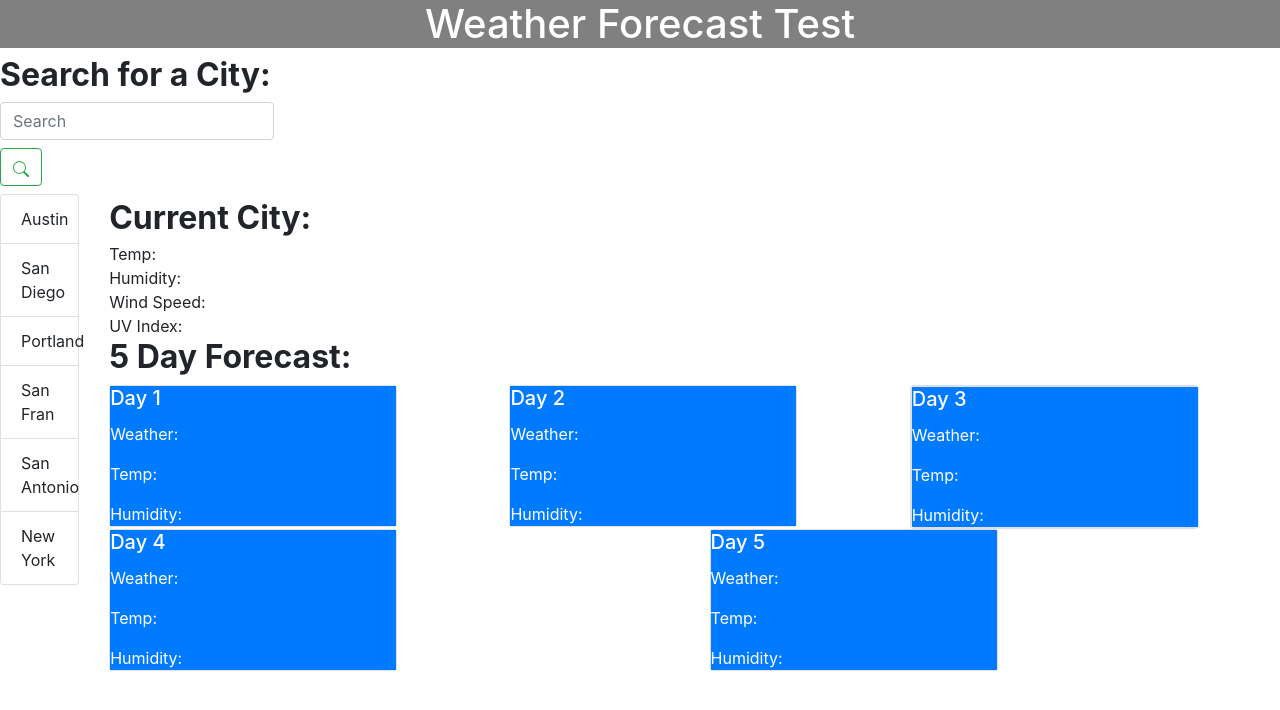
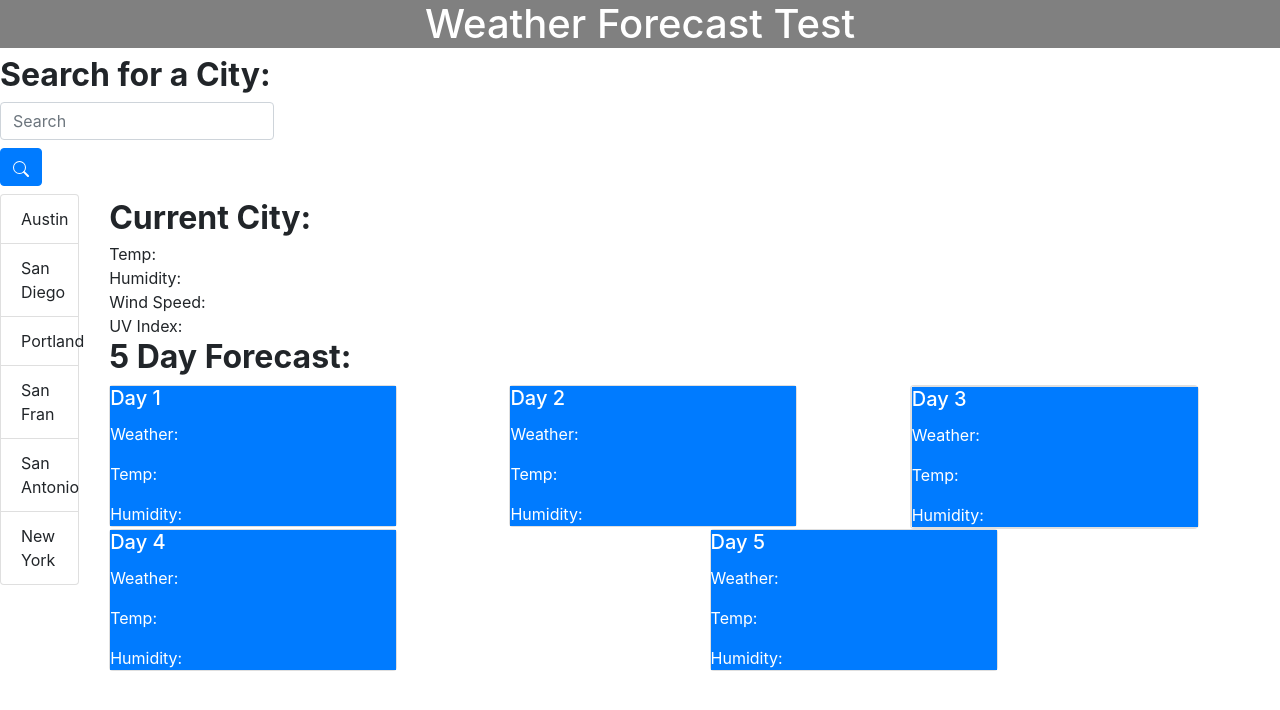
Before and after one commit to mbubel/weatherforecast-week6, a plain HTML site: page index.html in a window 1280 px wide. Drawn offline with nearby package versions, Linux system fonts and the light colour scheme.

Commit message:
updated the readme file

```diff
--- a/index.html
+++ b/index.html
@@ -34,7 +34,7 @@
             aria-label="Search"
             id="searchField"
           />
-          <button class="btn btn-outline-success my-2 my-sm-2" id="searchBtn">
+          <button class="btn btn-primary my-2 my-sm-2" id="searchBtn">
             <!-- Magnifying glass -->
             <svg
               width="1em"
```
Also changed, not shown: 1 other file.
